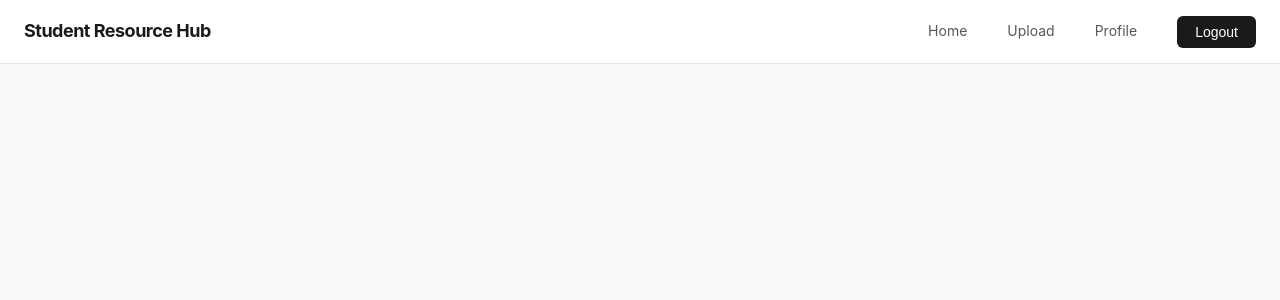
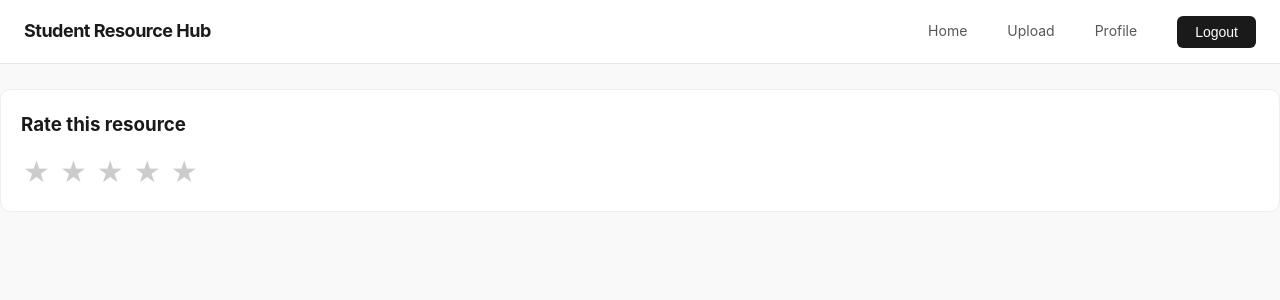
Before and after one commit to Houzsaad/student-resource-hub-frontend, a React (Vite) app: page /Rating in a window 1280 px wide. Shown: the top 300 px of the page. Built offline with nearby package versions, Linux system fonts and the light colour scheme; no server answers; sample sign-in values are in the browser's storage.

Commit message:
add rating feature)

```diff
--- a/src/App.jsx
+++ b/src/App.jsx
@@ -16,6 +16,7 @@ import Profile from "./components/Profile";
 import DownloadResource from "./components/DownloadResource";
 import ShimmerCard from "./components/ShimmerCard";
 import EditResource from "./components/EditResource";
+import Rating from "./components/Rating";
 
 import { AuthProvider, PrivateRoute } from "./context/AuthContext";
 
@@ -39,6 +40,8 @@ function App(){
 
                     <Route path="/resources/:id/edit" element={ <PrivateRoute><EditResource /></PrivateRoute> } />
 
+                    <Route path="/Rating" element={ <PrivateRoute><Rating /></PrivateRoute> } />
+
                 </Routes>
         </Layout>
     )
--- a/src/api.js
+++ b/src/api.js
@@ -121,4 +121,33 @@ export async function editResource(id, edit) {
   return res.json();
 }
 
+export async function createRating(resourceId, score) {
+  const res = await fetch(`${BASE}/interactions/ratings/`, {
+    method: "POST",
+    headers: {
+      "Content-Type": "application/json",
+      ...authHearders(),
+    },
+    body: JSON.stringify({
+      resource: resourceId,
+      score: score,
+    }),
+  });
+
+  const data = await res.json();
+  console.log("Rating status:", res.status);
+  console.log("Rating resp:", data);
+
+  if (!res.ok) {
+    throw new Error(
+      JSON.stringify(data)
+      // data.detail ||
+      // data.non_field_errors?.[0] ||
+      // "Failed to submit rating"
+    );
+  }
+
+  return data;
+}
+
 export default authHearders;
--- /dev/null
+++ b/src/components/Rating.css
@@ -0,0 +1,44 @@
+.rating-section {
+  margin-top: 25px;
+  padding: 20px;
+  border: 1px solid #eee;
+  border-radius: 10px;
+  background: #fff;
+}
+
+.rating-section h3 {
+  margin-bottom: 12px;
+}
+
+.rating-buttons {
+  display: flex;
+  gap: 6px;
+}
+
+.rating-star {
+  border: none;
+  background: transparent;
+  font-size: 30px;
+  cursor: pointer;
+  color: #ccc;
+  padding: 2px;
+}
+
+.rating-star:hover,
+.rating-star.active {
+  color: #f5b301;
+}
+
+.rating-star:disabled {
+  cursor: not-allowed;
+}
+
+.rating-success {
+  margin-top: 10px;
+  color: green;
+}
+
+.rating-error {
+  margin-top: 10px;
+  color: red;
+}
--- /dev/null
+++ b/src/components/Rating.jsx
@@ -0,0 +1,75 @@
+import { useState } from "react";
+import { createRating } from "../api";
+import { useAuth } from "../context/AuthContext";
+import "./Rating.css";
+
+function Rating({ resourceId }) {
+  const { isLoggedIn } = useAuth();
+
+  const [score, setScore] = useState(0);
+  const [loading, setLoading] = useState(false);
+  const [message, setMessage] = useState("");
+  const [error, setError] = useState("");
+
+  if (!isLoggedIn) {
+    return (
+      <div className="rating-section">
+        <h3>Rating</h3>
+        <p>Login to rate this resource.</p>
+      </div>
+    );
+  }
+
+  async function handleRating(value) {
+    setScore(value);
+    setLoading(true);
+    setMessage("");
+    setError("");
+
+    try {
+      await createRating(resourceId, value);
+
+      setMessage("Thanks for rating this resource! ⭐");
+    } catch (err) {
+      setError(err.message);
+    } finally {
+      setLoading(false);
+    }
+  }
+
+  return (
+    <div className="rating-section">
+      <h3>Rate this resource</h3>
+
+      <div className="rating-buttons">
+        {[1, 2, 3, 4, 5].map((value) => (
+          <button
+            key={value}
+            type="button"
+            onClick={() => handleRating(value)}
+            disabled={loading}
+            className={score >= value ? "rating-star active" : "rating-star"}
+          >
+            ★
+          </button>
+        ))}
+      </div>
+
+      {loading && <p>Submitting rating...</p>}
+
+      {message && (
+        <p className="rating-success">
+          {message}
+        </p>
+      )}
+
+      {error && (
+        <p className="rating-error">
+          {error}
+        </p>
+      )}
+    </div>
+  );
+}
+
+export default Rating;
--- a/src/components/ResourceDetail.jsx
+++ b/src/components/ResourceDetail.jsx
@@ -10,6 +10,7 @@ import DownloadResource from "./DownloadResource";
 import Comments from "../components/Comments";
 import ShimmerCard from "./ShimmerCard";
 import "./ResourceDetail.css";
+import Rating from "./Rating";
 
 
 function ResourceDetail() {
@@ -147,6 +148,10 @@ function ResourceDetail() {
         </div>
       </div>
 
+      <div className="rating-section-wrapper">
+        <Rating resourceId={resource.id} />
+      </div>
+
       <div className="comments-section">
         <h3 className="comments-title">Comments</h3>
         <Comments resourceId={resource.id} />
```
